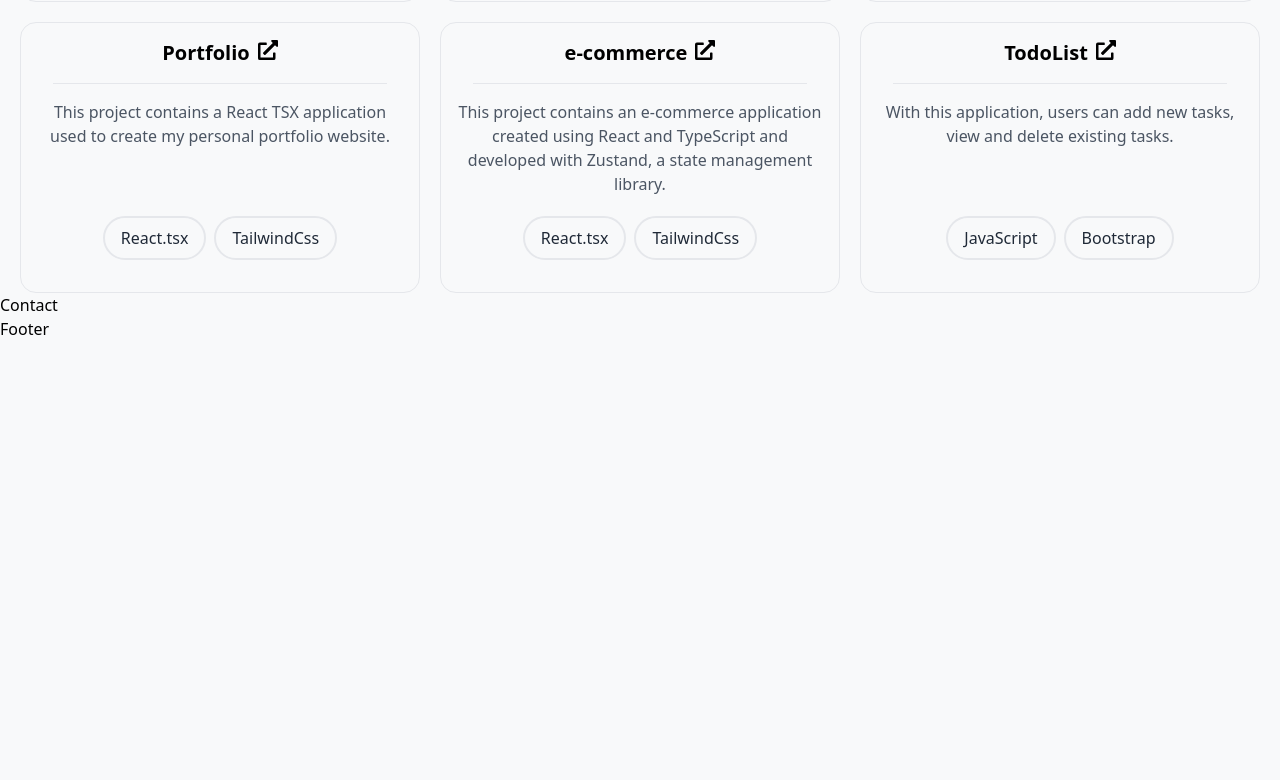
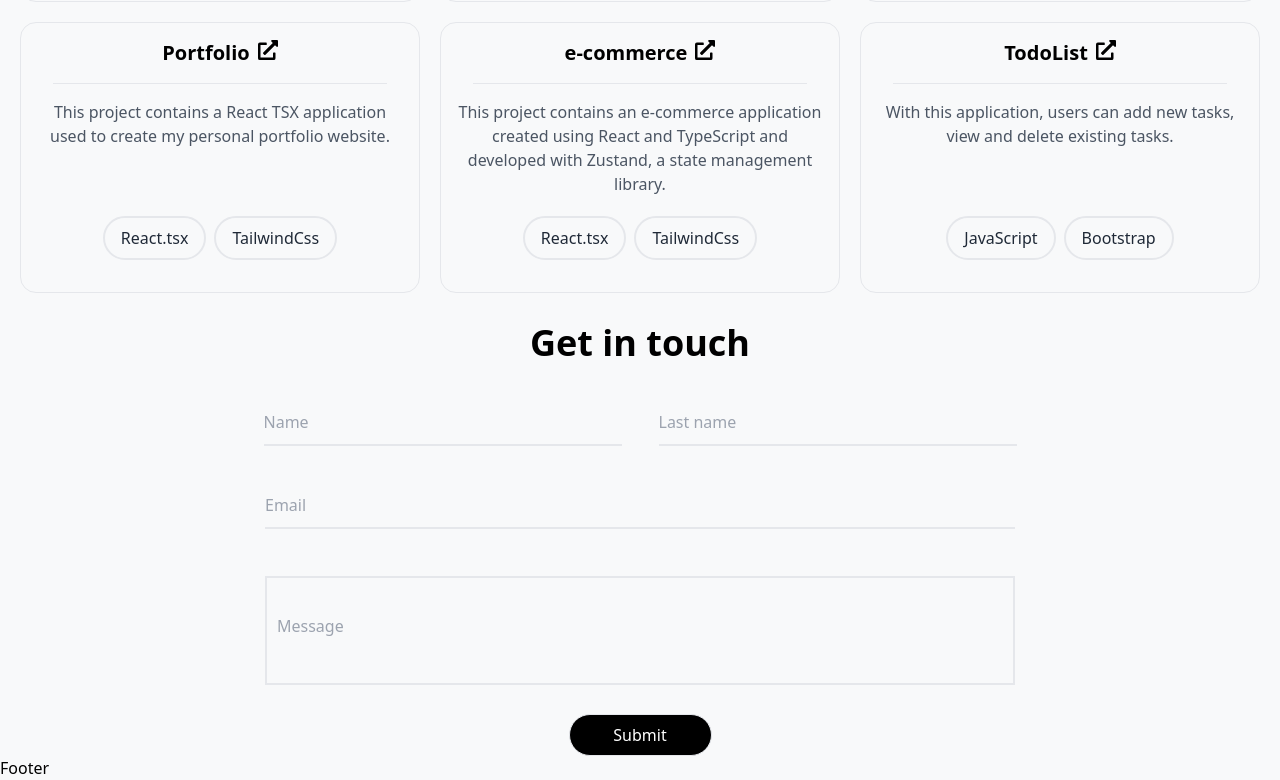
Before and after one commit to mertcetiin/mert.dev, a Next.js app: page / in a window 1280 px wide. Shown: the part 1101-1881 px from the top of the page. Before the commit the page ends 1442 px from the top, so only its background shows below. Built offline with nearby package versions, Linux system fonts and the light colour scheme.

Commit message:
contact comp. made

```diff
--- a/components/Contact.tsx
+++ b/components/Contact.tsx
@@ -1,8 +1,88 @@
-import React from 'react'
+"use client";
+import { useState } from 'react';
 
 function Contact() {
+
+    const [formData, setFormData] = useState({
+        name: '',
+        lastname: '',
+        email: '',
+        message: '',
+    });
+
+    const handleSubmit = async (e: any) => {
+        e.preventDefault();
+
+        try {
+            const response = await fetch('/api/contact', {
+                method: 'POST',
+                headers: {
+                    'Content-Type': 'application/json',
+                },
+                body: JSON.stringify(formData),
+            });
+            const data = await response.json();
+            if (data.success) {
+                alert('Message sent successfully!');
+            } else {
+                alert('Failed to send message. Please try again later.');
+            }
+        } catch (error) {
+            console.log('Error sending message:', error);
+            alert('Failed to send message. Please try again later.');
+        }
+    };
+
+    const handleChange = (e: any) => {
+        setFormData({ ...formData, [e.target.name]: e.target.value });
+    };
+
     return (
-        <div>Contact</div>
+        <section id='contact' className='flex flex-col text-center justify-center items-center mt-[30px] px-4'>
+            <h1 className='text-2xl md:text-4xl font-extrabold'>Get in touch</h1>
+            <form onSubmit={handleSubmit}>
+                <div className='mt-[47px] flex gap-x-[37px]'>
+                    <input type="text" placeholder='Name'
+                        name="name"
+                        value={formData.name}
+                        onChange={handleChange}
+                        className='border-b-2 sm:w-[358px] w-full bg-customBackground pb-[10px] outline-none text-customGray400'
+                    />
+                    <input type="text" placeholder='Last name'
+                        name="lastname"
+                        value={formData.lastname}
+                        onChange={handleChange}
+                        className='border-b-2 sm:w-[358px] w-full bg-customBackground pb-[10px] outline-none text-customGray400'
+                    />
+                </div>
+
+                <div className='mt-[47px]'>
+                    <input type="text" placeholder='Email'
+                        name="email"
+                        value={formData.email}
+                        onChange={handleChange}
+                        className='border-b-2 bg-customBackground sm:w-[750px] w-full pb-[10px] outline-none text-customGray400'
+                    />
+                </div>
+
+                <div className='mt-[47px]'>
+                    <input type="text" placeholder='Message'
+                        name="message"
+                        value={formData.message}
+                        onChange={handleChange}
+                        className='border-2 bg-customBackground sm:w-[750px] w-full h-[109px] pb-[10px]
+                        outline-none pl-[10px] text-customGray400'
+                    />
+                </div>
+
+                <button
+                    type='submit'
+                    className='border mt-[29px] w-[143px] h-[42px] rounded-full bg-customBlack text-customWhite cursor-pointer hover:text-customPrimary'>
+                    Submit
+                </button>
+
+            </form>
+        </section>
     )
 }
 
```
